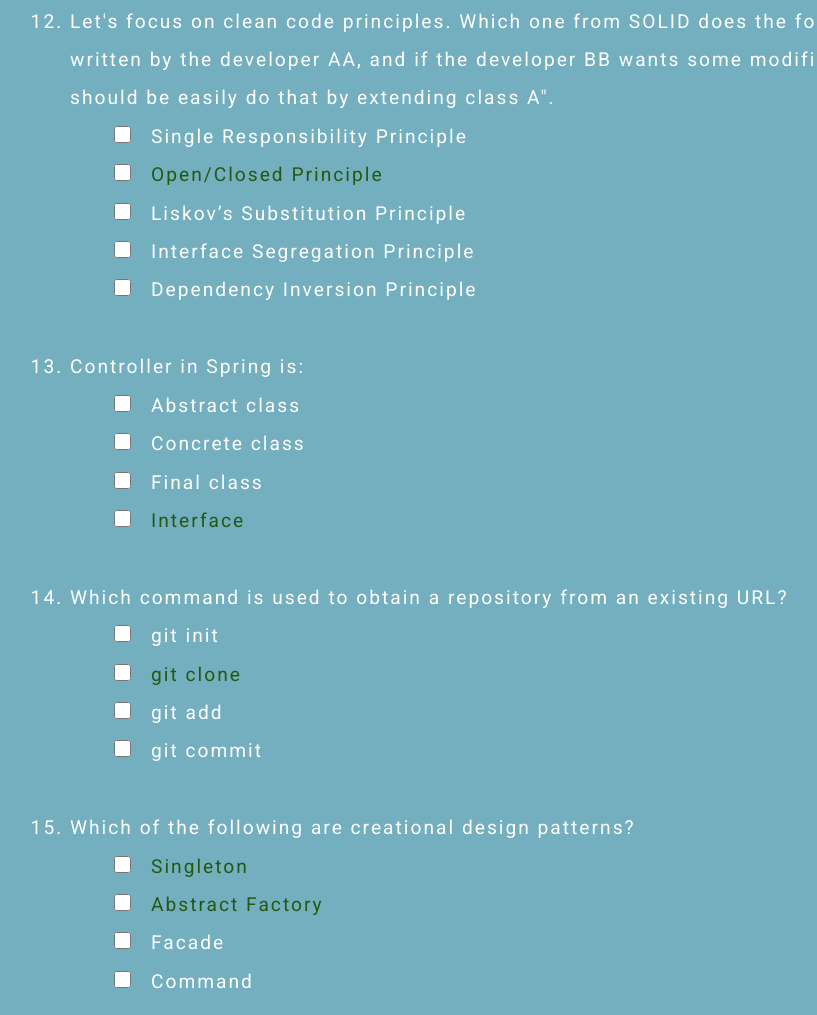
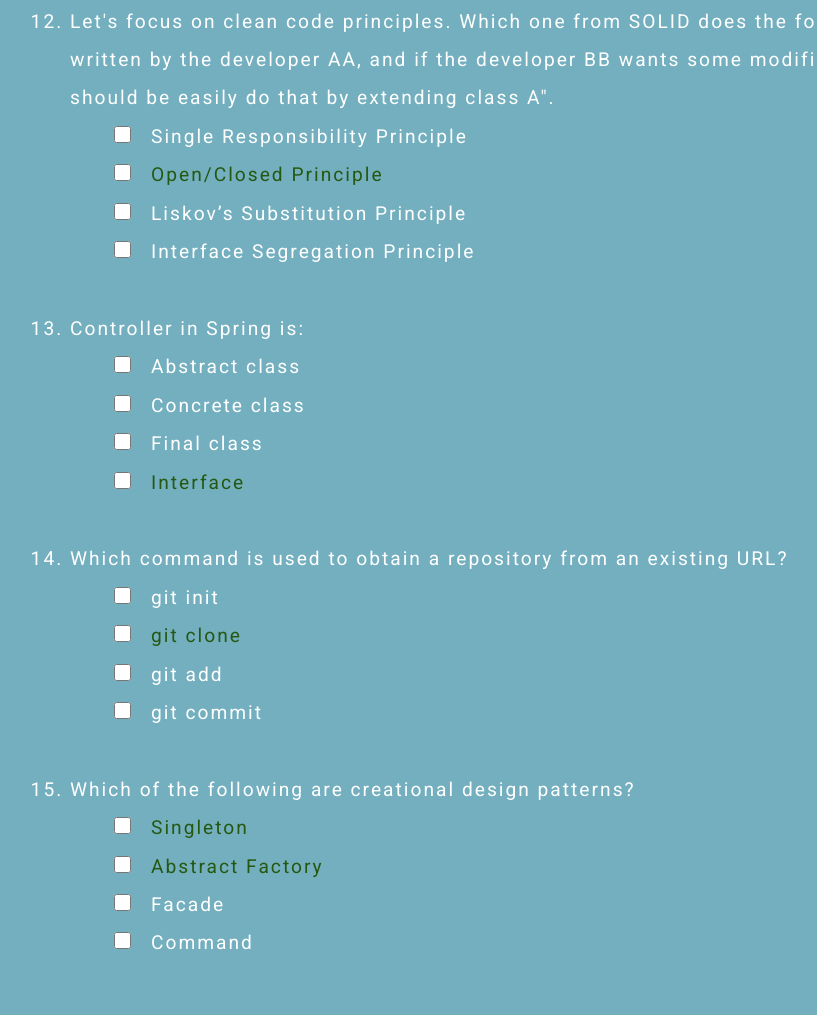
Before and after one commit to kpilszak/it-quiz, a plain HTML site: page index.html in a window 1280 px wide. Shown: the part 2837-3852 px from the top of the page, without its empty margins (20-837 px from the left). Drawn offline with Linux system fonts and the light colour scheme.

Commit message:
fix: Unife number of answers

```diff
--- a/index.html
+++ b/index.html
@@ -227,9 +227,6 @@
                         <li>
                             <label><input type="checkbox">Interface Segregation Principle</label>
                         </li>
-                        <li>
-                            <label><input type="checkbox">Dependency Inversion Principle</label>
-                        </li>
                     </ul>
                 </li>
                 <br>
```
